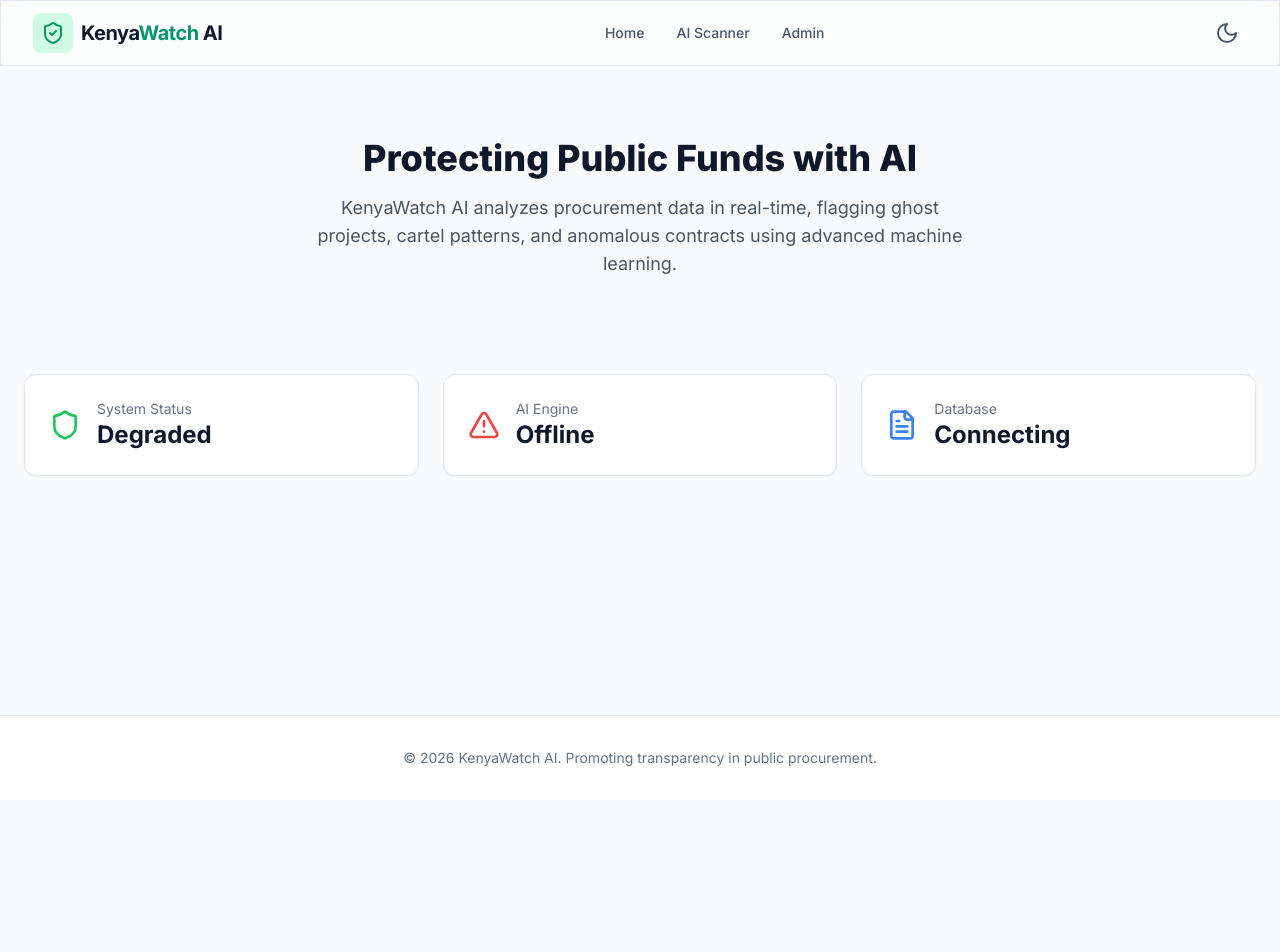
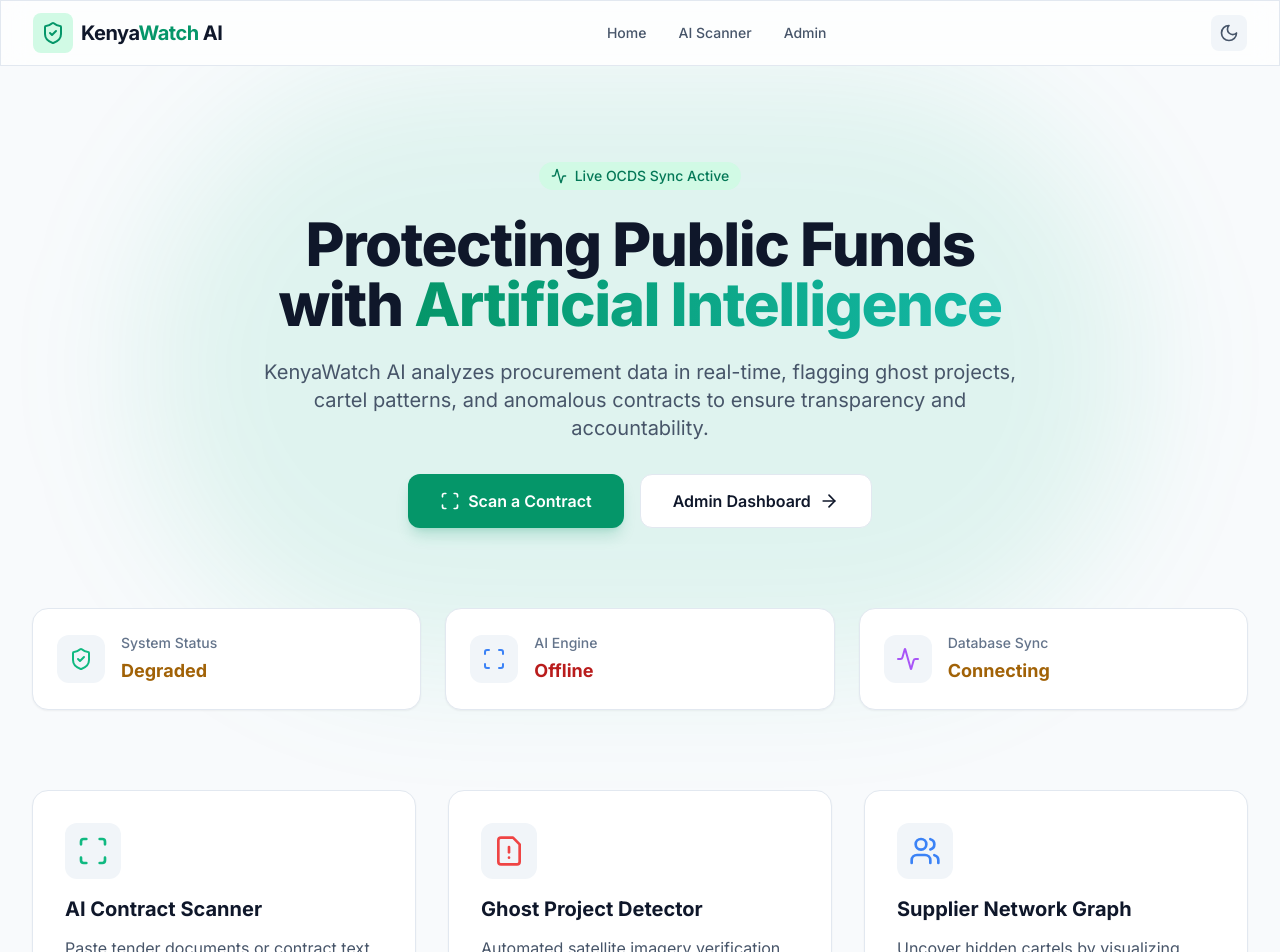
Before and after one commit to monicahmoh4-svg/Kenya-watch-final, a Next.js app in the folder frontend/: page / in a window 1280 px wide. Shown: the top 952 px of the page. Before the commit the page ends 800 px from the top, so only its background shows below. Built offline with nearby package versions, Linux system fonts and the light colour scheme; no server answers.

Commit message:
Update page.tsx

```diff
--- a/frontend/app/page.tsx
+++ b/frontend/app/page.tsx
@@ -1,37 +1,118 @@
 'use client';
 import useSWR from 'swr';
 import { fetchAPI } from '@/lib/api';
-import { Shield, AlertTriangle, FileText } from 'lucide-react';
+import { ShieldCheck, Scan, FileWarning, Users, ArrowRight, Activity } from 'lucide-react';
+import Link from 'next/link';
 
 export default function Home() {
   const { data: health, isLoading } = useSWR('/health', () => fetchAPI('/health'));
 
   return (
-    <div className="max-w-7xl mx-auto p-6 space-y-12">
-      <section className="text-center py-12">
-        <h2 className="text-4xl font-extrabold mb-4">Protecting Public Funds with AI</h2>
-        <p className="text-lg text-gray-600 dark:text-gray-400 max-w-2xl mx-auto">
-          KenyaWatch AI analyzes procurement data in real-time, flagging ghost projects, cartel patterns, and anomalous contracts using advanced machine learning.
-        </p>
-      </section>
+    <div className="relative overflow-hidden">
+      {/* Background Gradient Blob */}
+      <div className="absolute top-0 left-1/2 -translate-x-1/2 w-[1000px] h-[600px] bg-emerald-500/10 dark:bg-emerald-500/5 rounded-full blur-3xl -z-10" />
 
-      <section className="grid md:grid-cols-3 gap-6">
-        <StatCard icon={<Shield className="w-8 h-8 text-green-500" />} title="System Status" value={isLoading ? '...' : health?.status === 'ok' ? 'Operational' : 'Degraded'} />
-        <StatCard icon={<AlertTriangle className="w-8 h-8 text-red-500" />} title="AI Engine" value={isLoading ? '...' : (health?.ai === 'configured' ? 'Active' : 'Offline')} />
-        <StatCard icon={<FileText className="w-8 h-8 text-blue-500" />} title="Database" value={isLoading ? '...' : (health?.database === 'connected' ? 'Synced' : 'Connecting')} />
-      </section>
+      <div className="max-w-7xl mx-auto px-4 sm:px-6 lg:px-8 py-16 sm:py-24">
+        {/* Hero Section */}
+        <div className="text-center max-w-3xl mx-auto mb-20">
+          <div className="inline-flex items-center gap-2 px-3 py-1 rounded-full bg-emerald-100 dark:bg-emerald-900/30 text-emerald-700 dark:text-emerald-300 text-sm font-medium mb-6">
+            <Activity className="w-4 h-4" />
+            <span>Live OCDS Sync Active</span>
+          </div>
+          <h1 className="text-4xl sm:text-6xl font-extrabold tracking-tight mb-6">
+            Protecting Public Funds with <span className="text-gradient">Artificial Intelligence</span>
+          </h1>
+          <p className="text-lg sm:text-xl text-slate-600 dark:text-slate-400 mb-8 leading-relaxed">
+            KenyaWatch AI analyzes procurement data in real-time, flagging ghost projects, cartel patterns, and anomalous contracts to ensure transparency and accountability.
+          </p>
+          <div className="flex flex-col sm:flex-row gap-4 justify-center">
+            <Link href="/scanner" className="inline-flex items-center justify-center gap-2 px-8 py-3.5 bg-emerald-600 hover:bg-emerald-700 text-white font-semibold rounded-xl transition-all shadow-lg shadow-emerald-600/20">
+              <Scan className="w-5 h-5" />
+              Scan a Contract
+            </Link>
+            <Link href="/admin" className="inline-flex items-center justify-center gap-2 px-8 py-3.5 bg-white dark:bg-slate-800 border border-slate-200 dark:border-slate-700 hover:bg-slate-50 dark:hover:bg-slate-700 text-slate-900 dark:text-white font-semibold rounded-xl transition-all">
+              Admin Dashboard
+              <ArrowRight className="w-5 h-5" />
+            </Link>
+          </div>
+        </div>
+
+        {/* Live System Status */}
+        <div className="grid grid-cols-1 md:grid-cols-3 gap-6 mb-20">
+          <StatusCard
+            icon={<ShieldCheck className="w-6 h-6 text-emerald-500" />}
+            title="System Status"
+            value={isLoading ? 'Checking...' : (health?.status === 'ok' ? 'Operational' : 'Degraded')}
+            status={health?.status === 'ok' ? 'success' : 'warning'}
+          />
+          <StatusCard
+            icon={<Scan className="w-6 h-6 text-blue-500" />}
+            title="AI Engine"
+            value={isLoading ? 'Checking...' : (health?.ai === 'configured' ? 'Gemini 2.5 Flash Active' : 'Offline')}
+            status={health?.ai === 'configured' ? 'success' : 'error'}
+          />
+          <StatusCard
+            icon={<Activity className="w-6 h-6 text-purple-500" />}
+            title="Database Sync"
+            value={isLoading ? 'Checking...' : (health?.database === 'connected' ? 'PPRA OCDS Synced' : 'Connecting')}
+            status={health?.database === 'connected' ? 'success' : 'warning'}
+          />
+        </div>
+
+        {/* Features Grid */}
+        <div className="grid grid-cols-1 md:grid-cols-2 lg:grid-cols-3 gap-8">
+          <FeatureCard
+            icon={<Scan className="w-8 h-8 text-emerald-500" />}
+            title="AI Contract Scanner"
+            description="Paste tender documents or contract text. Our AI instantly cross-references it with known Auditor General and EACC fraud patterns."
+            link="/scanner"
+          />
+          <FeatureCard
+            icon={<FileWarning className="w-8 h-8 text-red-500" />}
+            title="Ghost Project Detector"
+            description="Automated satellite imagery verification and GPS coordinate analysis to identify projects that exist only on paper."
+            link="/scanner"
+          />
+          <FeatureCard
+            icon={<Users className="w-8 h-8 text-blue-500" />}
+            title="Supplier Network Graph"
+            description="Uncover hidden cartels by visualizing shared directors, addresses, and repeated awards across different counties."
+            link="/admin"
+          />
+        </div>
+      </div>
     </div>
   );
 }
 
-function StatCard({ icon, title, value }: any) {
+function StatusCard({ icon, title, value, status }: any) {
+  const statusColors = {
+    success: 'bg-emerald-100 dark:bg-emerald-900/20 text-emerald-700 dark:text-emerald-400',
+    warning: 'bg-yellow-100 dark:bg-yellow-900/20 text-yellow-700 dark:text-yellow-400',
+    error: 'bg-red-100 dark:bg-red-900/20 text-red-700 dark:text-red-400',
+  };
+
   return (
-    <div className="bg-white dark:bg-gray-800 p-6 rounded-xl shadow-sm border dark:border-gray-700 flex items-center space-x-4">
-      {icon}
+    <div className="glass-card p-6 rounded-2xl flex items-center gap-4">
+      <div className="p-3 bg-slate-100 dark:bg-slate-800 rounded-xl">{icon}</div>
       <div>
-        <p className="text-sm text-gray-500 dark:text-gray-400">{title}</p>
-        <p className="text-2xl font-bold">{value}</p>
+        <p className="text-sm font-medium text-slate-500 dark:text-slate-400">{title}</p>
+        <p className={`text-lg font-bold mt-1 ${statusColors[status as keyof typeof statusColors].split(' ')[2]}`}>
+          {value}
+        </p>
       </div>
     </div>
   );
 }
+
+function FeatureCard({ icon, title, description, link }: any) {
+  return (
+    <Link href={link} className="group glass-card p-8 rounded-2xl block">
+      <div className="mb-4 p-3 bg-slate-100 dark:bg-slate-800 rounded-xl w-fit group-hover:scale-110 transition-transform duration-300">
+        {icon}
+      </div>
+      <h3 className="text-xl font-bold mb-3 group-hover:text-emerald-600 dark:group-hover:text-emerald-400 transition-colors">{title}</h3>
+      <p className="text-slate-600 dark:text-slate-400 leading-relaxed">{description}</p>
+    </Link>
+  );
+}
```
